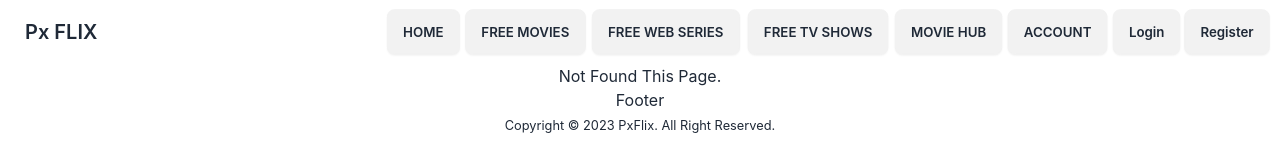
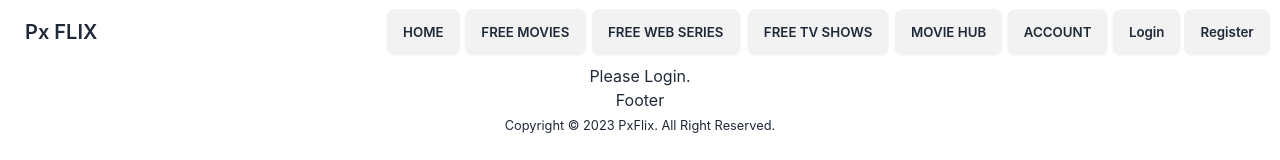
Before and after one commit to MUHAMMADSabbirHossain/pxflix-client, a React (Create React App) app: page /login in a window 1280 px wide. Before the commit this address had no page. Shown: the top 160 px of the page. Built offline with nearby package versions, Linux system fonts and the light colour scheme.

Commit message:
file: login, register file added. and linked.

```diff
--- a/src/App.js
+++ b/src/App.js
@@ -5,6 +5,8 @@ import Navbar from './Components/Navbar/Navbar';
 import NotFoundPage from './Components/NotFoundPage/NotFoundPage';
 import Home from './Pages/Home/Home';
 import { Routes, Route } from 'react-router-dom'
+import Login from './Pages/Login/Login';
+import Register from './Pages/Register/Register';
 
 function App() {
   return (
@@ -25,10 +27,13 @@ function App() {
       </header> */}
 
       <Navbar></Navbar>
+
       <Routes>
         <Route path='/' element={<Home></Home>
         }></Route>
+        <Route path='login' element={<Login></Login>}></Route>
         <Route path='*' element={<NotFoundPage></NotFoundPage>}></Route>
+        <Route path='register' element={<Register></Register>}></Route>
       </Routes>
 
       <Footer></Footer>
--- /dev/null
+++ b/src/Pages/Login/Login.js
@@ -0,0 +1,11 @@
+import React from 'react';
+
+const Login = () => {
+    return (
+        <div>
+            Please Login.
+        </div>
+    );
+};
+
+export default Login;
--- /dev/null
+++ b/src/Pages/Register/Register.js
@@ -0,0 +1,11 @@
+import React from 'react';
+
+const Register = () => {
+    return (
+        <div>
+            Please Register.
+        </div>
+    );
+};
+
+export default Register;
```
